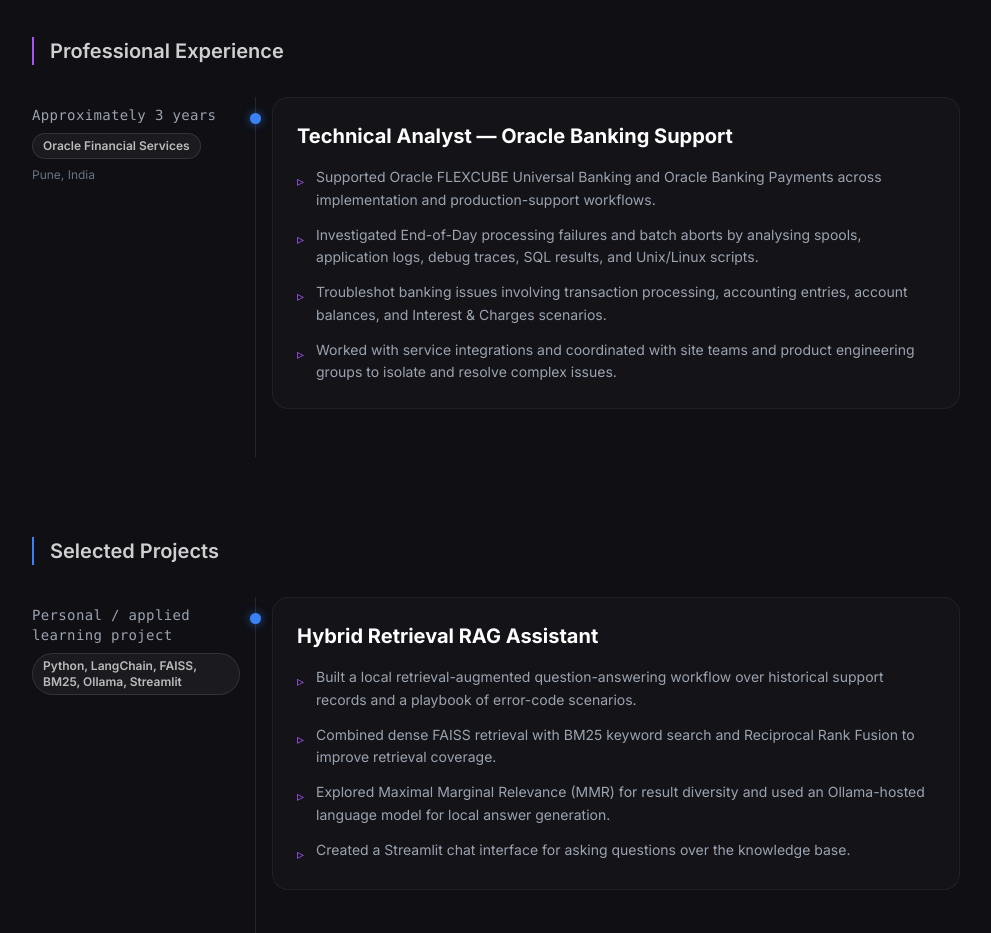
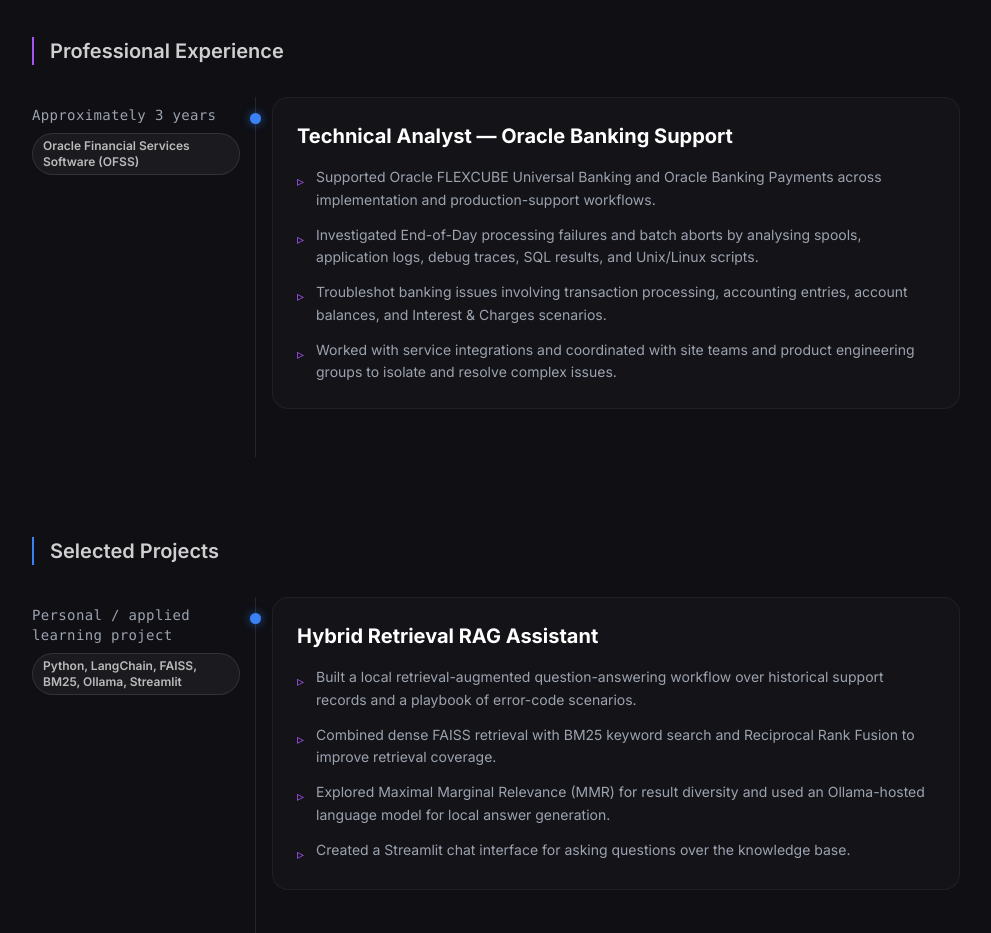
Before and after one commit to Saty290501/Portfolio, a Next.js app: page / in a window 1280 px wide. Shown: the part 2400-3333 px from the top of the page, without its empty margins (144-1135 px from the left). Built offline with nearby package versions, Linux system fonts and the light colour scheme.

Commit message:
Correct employer name and remove unverified location

```diff
--- a/src/components/WorkExperience.tsx
+++ b/src/components/WorkExperience.tsx
@@ -4,8 +4,7 @@ import { motion } from 'framer-motion';
 
 const experience = [
     {
-        company: "Oracle Financial Services",
-        location: "Pune, India",
+        company: "Oracle Financial Services Software (OFSS)",
         role: "Technical Analyst — Oracle Banking Support",
         period: "Approximately 3 years",
         points: [
```
